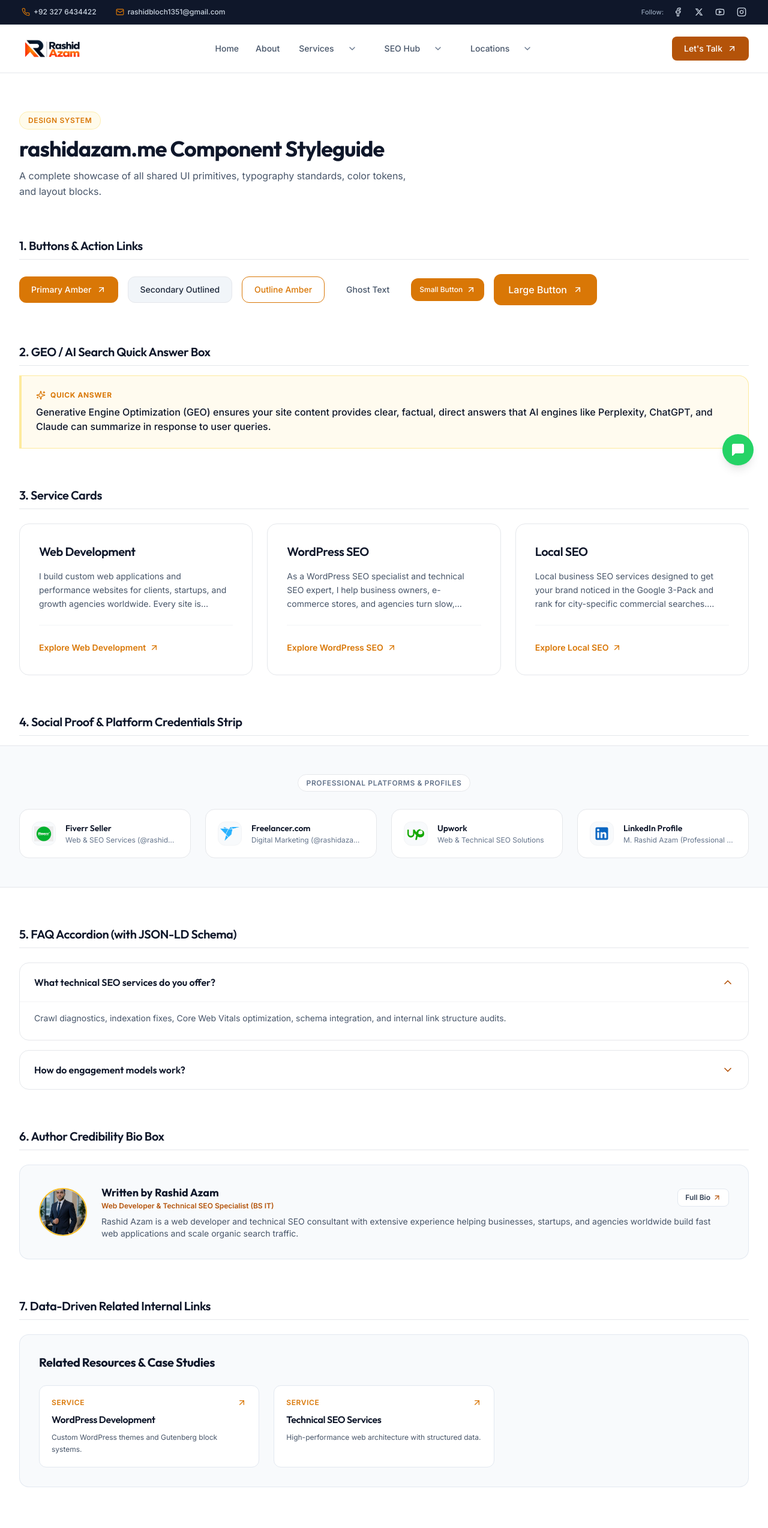
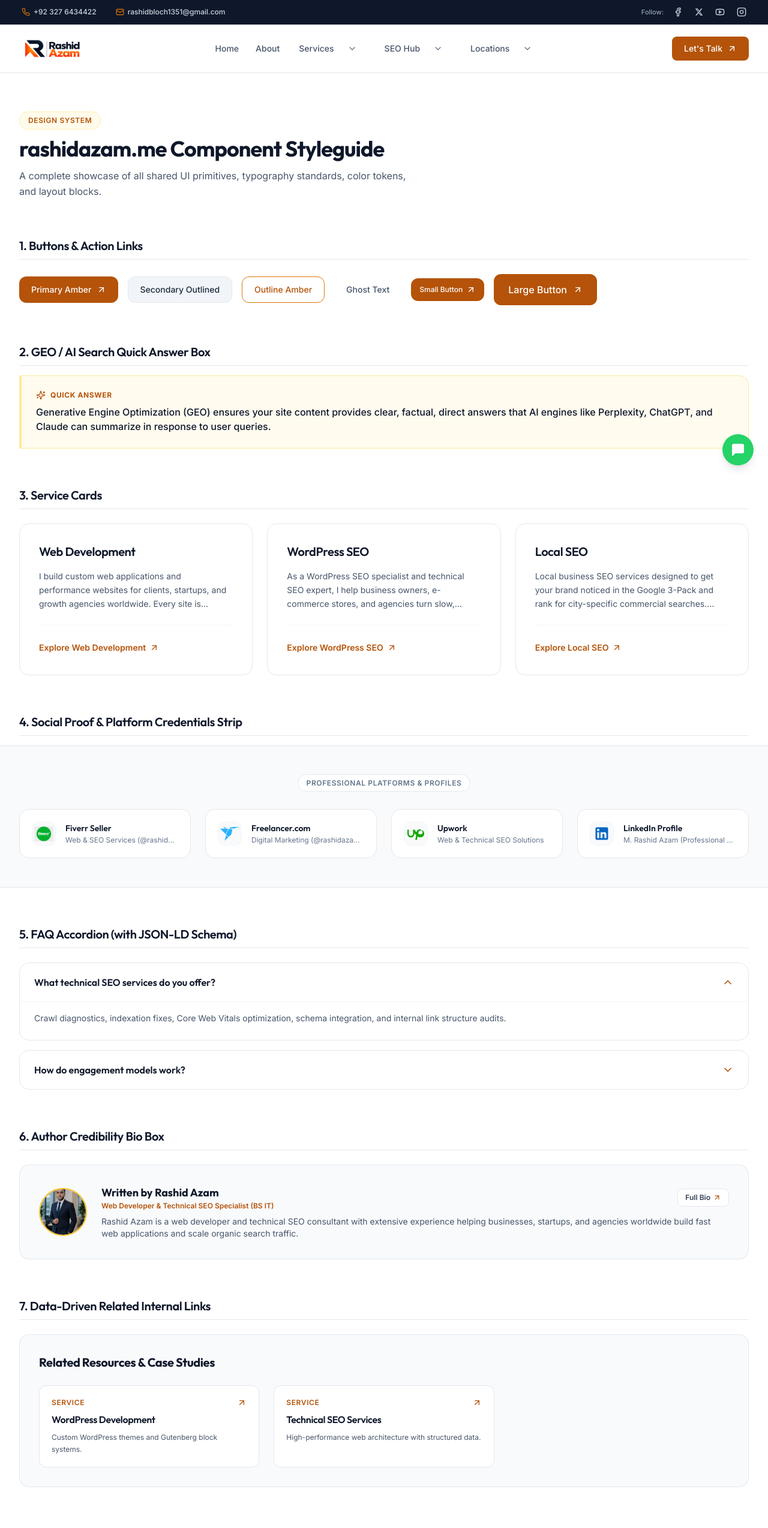
Before and after one commit to rashidbloch1351/rashidazam.me, a Next.js app: page /styleguide in a window 1280 px wide. Shown: the top 2548 px of the page at 60% size. Built offline with nearby package versions, Linux system fonts and the light colour scheme.

Commit message:
fix: raise brand accent contrast to WCAG AA, part 5/5 (text/buttons d97706 -> b45309)

```diff
--- a/components/ProofStrip.tsx
+++ b/components/ProofStrip.tsx
@@ -75,7 +75,7 @@ export function ProofStrip() {
               </div>
 
               <div className="min-w-0">
-                <span className="font-heading font-semibold text-sm text-slate-900 group-hover:text-[#d97706] transition-colors block truncate">
+                <span className="font-heading font-semibold text-sm text-slate-900 group-hover:text-[#b45309] transition-colors block truncate">
                   {platform.name}
                 </span>
                 <span className="text-xs text-slate-500 block truncate mt-0.5">
--- a/components/QuickAnswer.tsx
+++ b/components/QuickAnswer.tsx
@@ -4,7 +4,7 @@ import { Sparkles } from 'lucide-react';
 export function QuickAnswer({ title = "Quick Answer", text }: { title?: string; text: string }) {
   return (
     <div className="bg-amber-50/80 border-l-4 border-[#d97706] border-y border-r border-amber-200/80 p-6 rounded-r-2xl my-8 space-y-2 shadow-2xs">
-      <div className="flex items-center gap-2 text-xs font-bold uppercase tracking-wider text-[#d97706]">
+      <div className="flex items-center gap-2 text-xs font-bold uppercase tracking-wider text-[#b45309]">
         <Sparkles className="w-4 h-4" />
         <span>{title}</span>
       </div>
--- a/components/RelatedLinks.tsx
+++ b/components/RelatedLinks.tsx
@@ -21,11 +21,11 @@ export function RelatedLinks({ pageId }: { pageId: string }) {
             href={item.url}
             className="bg-white border border-slate-200 hover:border-amber-400 p-5 rounded-xl space-y-2 group transition-all shadow-2xs hover:shadow-xs"
           >
-            <div className="flex items-center justify-between text-xs text-[#d97706] font-semibold uppercase tracking-wider">
+            <div className="flex items-center justify-between text-xs text-[#b45309] font-semibold uppercase tracking-wider">
               <span>{item.category}</span>
               <ArrowUpRight className="w-4 h-4 group-hover:translate-x-1 transition-transform" />
             </div>
-            <h4 className="font-heading font-semibold text-base text-slate-900 group-hover:text-[#d97706] transition-colors">
+            <h4 className="font-heading font-semibold text-base text-slate-900 group-hover:text-[#b45309] transition-colors">
               {item.anchorText}
             </h4>
             <p className="text-xs text-slate-600 leading-relaxed line-clamp-2">
--- a/components/ServiceCard.tsx
+++ b/components/ServiceCard.tsx
@@ -12,7 +12,7 @@ export function ServiceCard({ service, icon }: { service: PillarService; icon?:
             {icon}
           </div>
         )}
-        <h3 className="text-xl font-heading font-semibold text-slate-900 group-hover:text-[#d97706] transition-colors">
+        <h3 className="text-xl font-heading font-semibold text-slate-900 group-hover:text-[#b45309] transition-colors">
           {service.name}
         </h3>
         <p className="text-sm text-slate-600 leading-relaxed line-clamp-3">
@@ -22,7 +22,7 @@ export function ServiceCard({ service, icon }: { service: PillarService; icon?:
       <div className="pt-6 border-t border-gray-100 mt-6">
         <Link
           href={`/services/${service.slug}`}
-          className="inline-flex items-center gap-1.5 text-sm font-semibold text-[#d97706] hover:text-[#b45309] group-hover:translate-x-1 transition-transform"
+          className="inline-flex items-center gap-1.5 text-sm font-semibold text-[#b45309] hover:text-[#b45309] group-hover:translate-x-1 transition-transform"
         >
           <span>Explore {service.name}</span>
           <ArrowUpRight className="w-4 h-4" />
--- a/components/TestimonialCard.tsx
+++ b/components/TestimonialCard.tsx
@@ -107,7 +107,7 @@ export function TestimonialCard({ testimonial, className = '', onInteraction }:
             <button
               type="button"
               onClick={handleToggle}
-              className="inline-flex items-center gap-0.5 ml-1 text-xs font-semibold text-slate-900 hover:text-[#d97706] focus:outline-none cursor-pointer"
+              className="inline-flex items-center gap-0.5 ml-1 text-xs font-semibold text-slate-900 hover:text-[#b45309] focus:outline-none cursor-pointer"
             >
               <span>{isExpanded ? 'LESS' : 'READ MORE'}</span>
               {isExpanded ? (
--- a/components/ui/Button.tsx
+++ b/components/ui/Button.tsx
@@ -24,9 +24,9 @@ export function Button({
   const baseStyles = "inline-flex items-center justify-center font-medium rounded-xl transition-all duration-200 focus:outline-none focus:ring-2 focus:ring-[#d97706] focus:ring-offset-2 focus:ring-offset-white";
 
   const variantStyles = {
-    primary: "bg-[#d97706] hover:bg-[#b45309] text-white shadow-xs hover:shadow-md",
+    primary: "bg-[#b45309] hover:bg-[#92400e] text-white shadow-xs hover:shadow-md",
     secondary: "bg-slate-100 hover:bg-slate-200 text-slate-800 border border-gray-200",
-    outline: "border border-[#d97706] text-[#d97706] hover:bg-amber-50",
+    outline: "border border-[#d97706] text-[#b45309] hover:bg-amber-50",
     ghost: "text-slate-600 hover:text-slate-900 hover:bg-slate-100",
   };
 
--- a/components/ui/SectionHeading.tsx
+++ b/components/ui/SectionHeading.tsx
@@ -16,7 +16,7 @@ export function SectionHeading({
   return (
     <div className={`space-y-3 ${align === 'center' ? 'text-center max-w-3xl mx-auto' : 'max-w-2xl'} ${className}`}>
       {kicker && (
-        <span className="inline-block text-xs font-semibold uppercase tracking-wider text-[#d97706] bg-amber-50 px-3.5 py-1.5 rounded-full border border-amber-200/60">
+        <span className="inline-block text-xs font-semibold uppercase tracking-wider text-[#b45309] bg-amber-50 px-3.5 py-1.5 rounded-full border border-amber-200/60">
           {kicker}
         </span>
       )}
```
